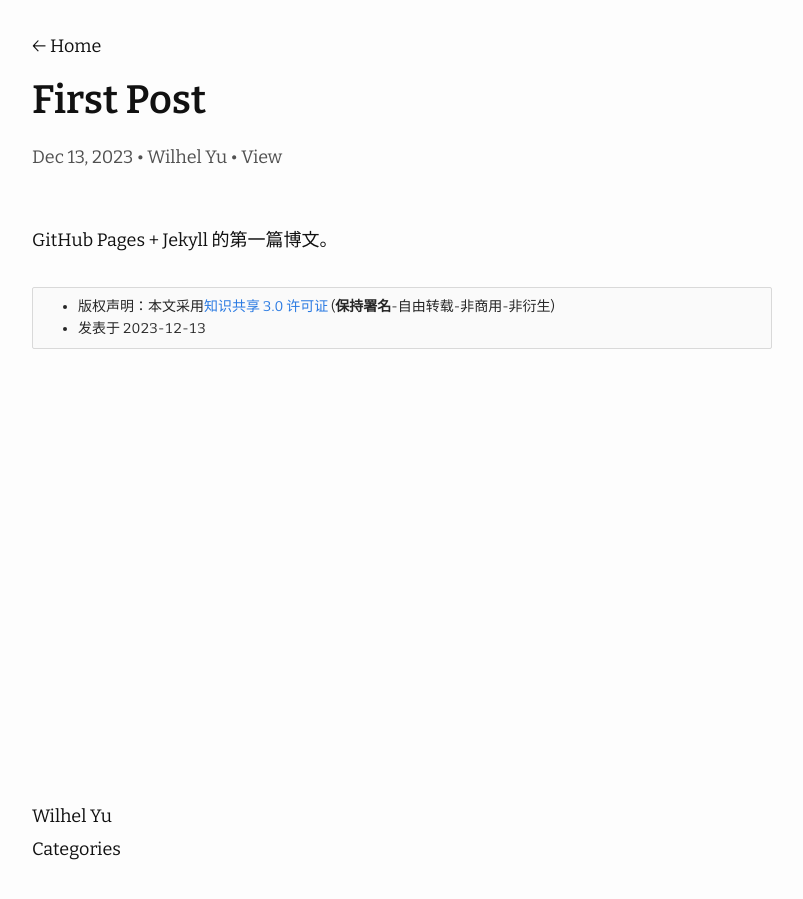
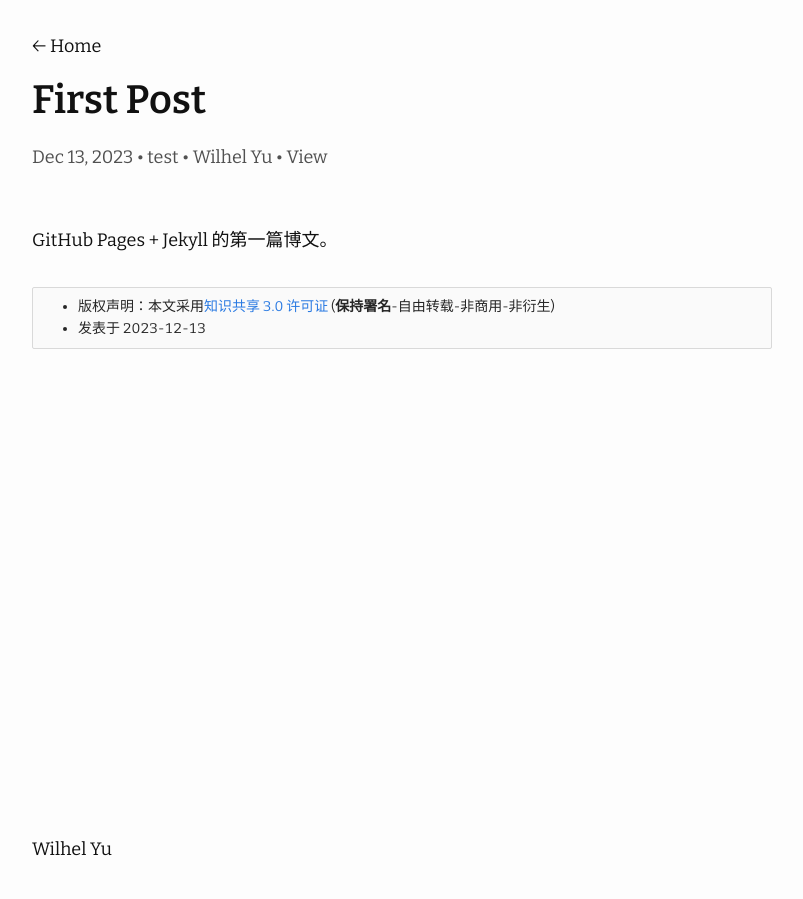
Before and after one commit to wilhelyu/wilhelyu.github.io, a Jekyll site: the page built from _posts/2023-12-13-first-post.md, in a window 1280 px wide. Shown: the whole page, without its empty margins (238-1041 px from the left). Built offline with Jekyll 4.4.1, drawn with Linux system fonts in a browser that asks for light colours; comment, search, counter and statistics services are not loaded.

Commit message:
添加页面分类显示

```diff
--- a/_includes/footer.html
+++ b/_includes/footer.html
@@ -16,11 +16,11 @@
             <a class="u-email black-link" href="mailto:{{ site.email }}">{{ site.email }}</a>
           </li>
           {%- endif -%}
-          <li>
+          <!-- <li>
             <a class="black-link" href="{{ site.url }}/categories.html">
               Categories
             </a>
-          </li>
+          </li> -->
         </ul>
       </div>
     </div>
--- a/_layouts/post.html
+++ b/_layouts/post.html
@@ -22,6 +22,13 @@ layout: default
         {%- assign date_format = "%b %-d, %Y" -%} {{ page.date | date:
         date_format }}
       </time>
+      {% if page.categories %}
+      {% for category in page.categories %} •
+      <a style="color:inherit" href="{{ site.url }}/path-to-category-index/{{ category | slugify }}/index.html">{{
+        category
+        }}</a>
+      {% endfor %}
+      {% endif %}
       {%- if page.author -%} •
       <span itemprop="author" itemscope itemtype="http://schema.org/Person"><span class="p-author h-card"
           itemprop="name">{{ page.author | escape }}</span></span>
```
Also changed, not shown: _layouts/home.html (+12 -5 lines).
